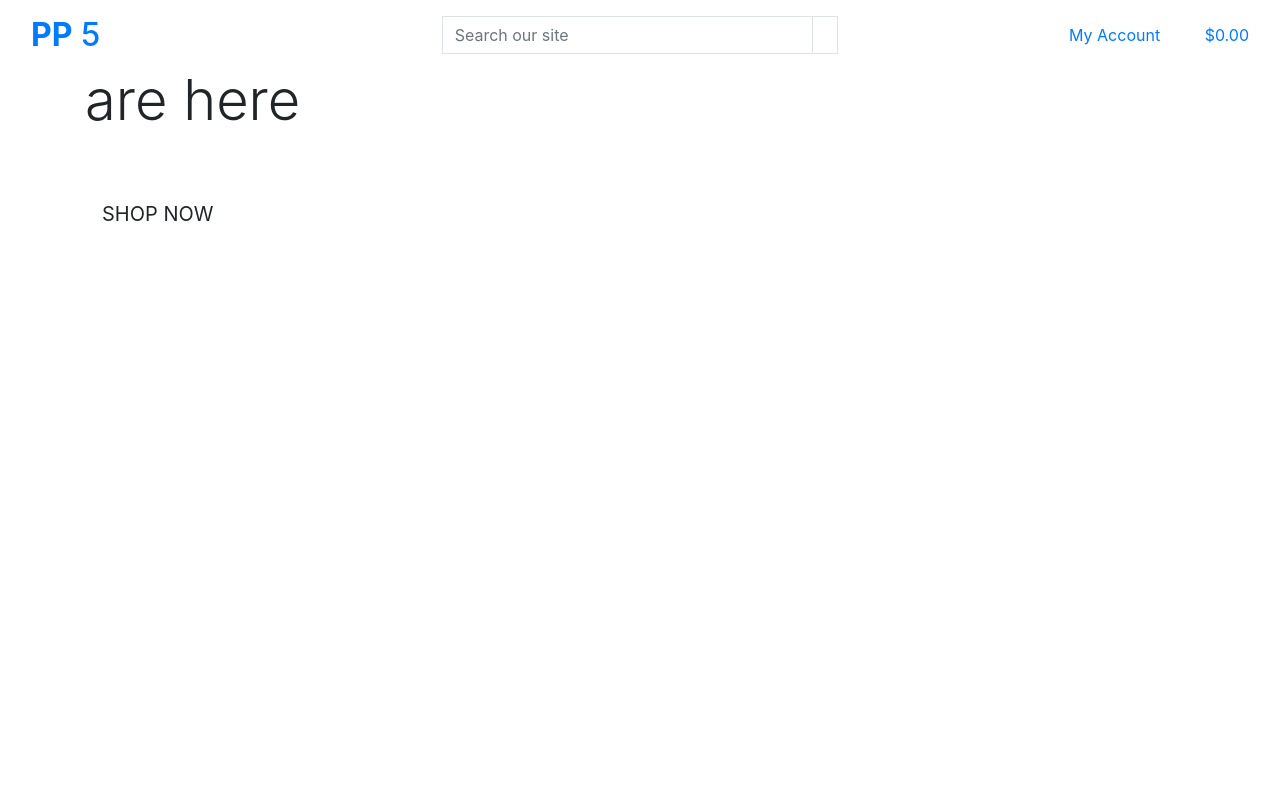
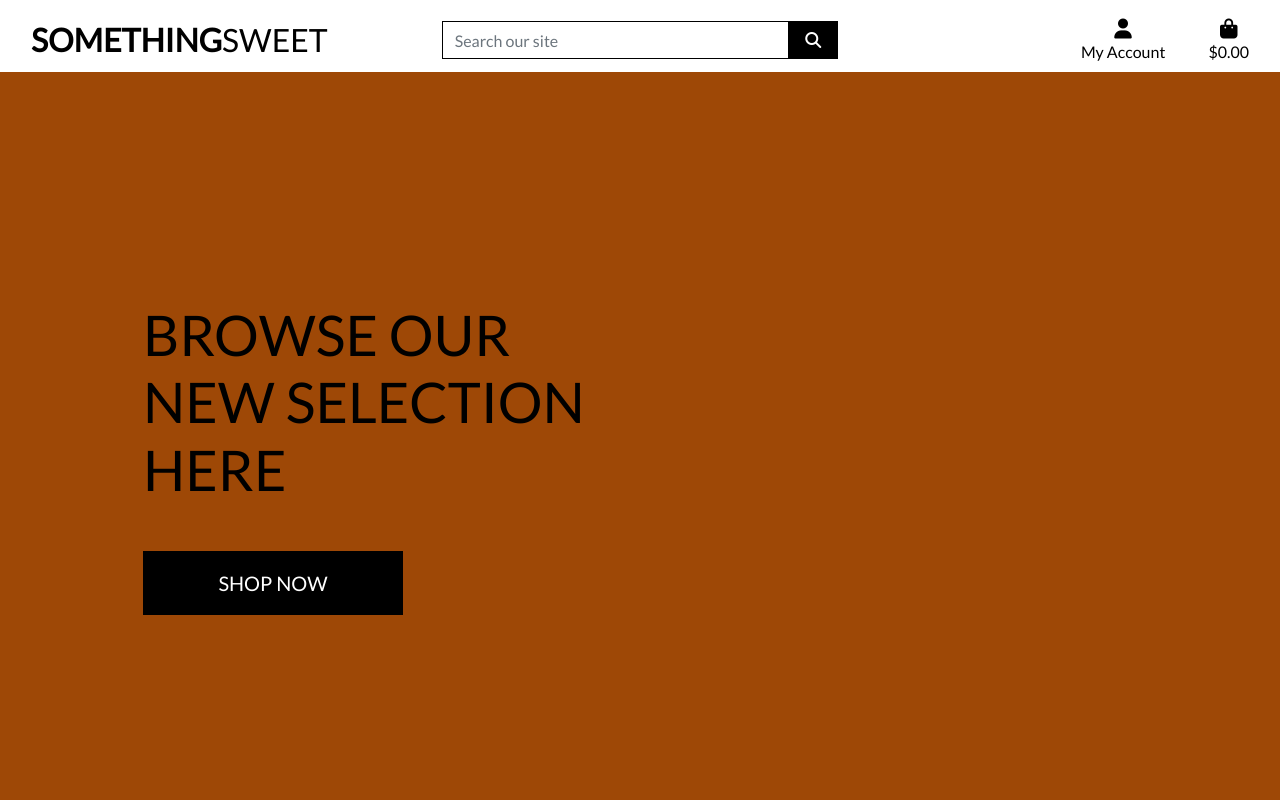
Before and after one commit to MiaTothova/PP5, a Django app: page / in a window 1280 px wide. Run offline with Django 3.2, Linux system fonts and the light colour scheme; some libraries are stand-ins or nearby versions.

Commit message:
Add homepage header and css

```diff
--- a/home/templates/home/index.html
+++ b/home/templates/home/index.html
@@ -15,7 +15,7 @@
         <div class="row h-100">
             <div class="col-7 col-md-6 my-auto">
                 <h1 class="display-4 logo-font text-black">
-                    The new collections are here
+                    Browse our new selection here
                 </h1>
                 <div class="my-5">
                     <h4>
--- a/pp5/settings.py
+++ b/pp5/settings.py
@@ -145,6 +145,11 @@ USE_TZ = True
 # https://docs.djangoproject.com/en/3.2/howto/static-files/
 
 STATIC_URL = '/static/'
+STATICFILES_DIRS = (os.path.join(BASE_DIR, 'static'),)
+
+MEDIA_URL = '/media/'
+MEDIA_ROOT = os.path.join(BASE_DIR, 'media')
+
 
 # Default primary key field type
 # https://docs.djangoproject.com/en/3.2/ref/settings/#default-auto-field
--- a/pp5/urls.py
+++ b/pp5/urls.py
@@ -15,9 +15,11 @@ Including another URLconf
 """
 from django.contrib import admin
 from django.urls import path, include
+from django.conf import settings
+from django.conf.urls.static import static
 
 urlpatterns = [
     path('admin/', admin.site.urls),
     path('accounts/', include('allauth.urls')),
     path('', include('home.urls')),
-]
+] + static(settings.MEDIA_URL, document_root=settings.MEDIA_ROOT)
--- /dev/null
+++ b/static/css/base.css
@@ -0,0 +1,81 @@
+html {
+    height: 100%;
+}
+
+body {
+    height: calc(100vh - 164px);
+    color: #555;
+    background-color: rgb(158, 72, 6) !important;
+    font-family: 'Lato';
+    /* background-color: rgb(169, 100, 9); */
+}
+
+/* from Bulma */
+.icon {
+    align-items: center;
+    display: inline-flex;
+    justify-content: center;
+    height: 1.5rem;
+    width: 1.5rem;
+}
+
+.logo-font {
+    text-transform: uppercase;
+}
+
+.main-logo-link {
+    width: fit-content;
+}
+
+.shop-now-button {
+    background: black;
+    color: white;
+    min-width: 260px;
+}
+
+.btn-black {
+    background: black;
+    color: white;
+}
+
+.shop-now-button:hover,
+.shop-now-button:active,
+.shop-now-button:focus,
+.btn-black:hover,
+.btn-black:active,
+.btn-black:focus {
+    background: #222;
+    color: white;
+}
+
+.text-black {
+    color: #000 !important;
+}
+
+.border-black {
+    border: 1px solid black !important;
+}
+
+/* -------------------------------- Media Queries */
+
+/* Slightly larger container on xl screens */
+@media (min-width: 1200px) {
+  .container {
+    max-width: 80%;
+  }
+}
+
+/* fixed top navbar only on medium and up */
+@media (min-width: 992px) {
+    .fixed-top-desktop-only {
+        position: fixed;
+        top: 0;
+        right: 0;
+        left: 0;
+        z-index: 1030;
+    }
+
+    .header-container {
+        padding-top: 164px;
+    }
+}
--- a/templates/base.html
+++ b/templates/base.html
@@ -17,12 +17,15 @@
   {% block corecss %}
   <link rel="stylesheet" href="https://stackpath.bootstrapcdn.com/bootstrap/4.4.1/css/bootstrap.min.css"
     integrity="sha384-Vkoo8x4CGsO3+Hhxv8T/Q5PaXtkKtu6ug5TOeNV6gBiFeWPGFN9MuhOf23Q9Ifjh" crossorigin="anonymous">
+  <link rel="stylesheet" href="https://fonts.googleapis.com/css?family=Lato&display=swap">
+  <link rel="stylesheet" href="{% static 'css/base.css' %}">
   {% endblock %}
 
   {% block extra_css %}
   {% endblock %}
 
   {% block corejs %}
+  <script src="https://kit.fontawesome.com/66439a723b.js" crossorigin="anonymous"></script>
   <script src="https://cdn.jsdelivr.net/npm/jquery@3.5.1/dist/jquery.min.js"
     integrity="sha256-9/aliU8dGd2tb6OSsuzixeV4y/faTqgFtohetphbbj0=" crossorigin="anonymous"></script>
   <script src="https://cdn.jsdelivr.net/npm/popper.js@1.16.0/dist/umd/popper.min.js"
@@ -36,7 +39,7 @@
   {% block extra_js %}
   {% endblock %}
 
-  <title>Boutique Ado {% block extra_title %}{% endblock %}</title>
+  <title>PP5 {% block extra_title %}{% endblock %}</title>
 </head>
 
 <body>
@@ -44,7 +47,7 @@
     <div id="topnav" class="row bg-white pt-lg-2 d-none d-lg-flex">
       <div class="col-12 col-lg-4 my-auto py-1 py-lg-0 text-center text-lg-left">
         <a href="{% url 'home' %}" class="nav-link main-logo-link">
-          <h2 class="logo-font text-black my-0"><strong>PP</strong> 5</h2>
+          <h2 class="logo-font text-black my-0"><strong>Something</strong>Sweet</h2>
         </a>
       </div>
       <div class="col-12 col-lg-4 my-auto py-1 py-lg-0">
```
